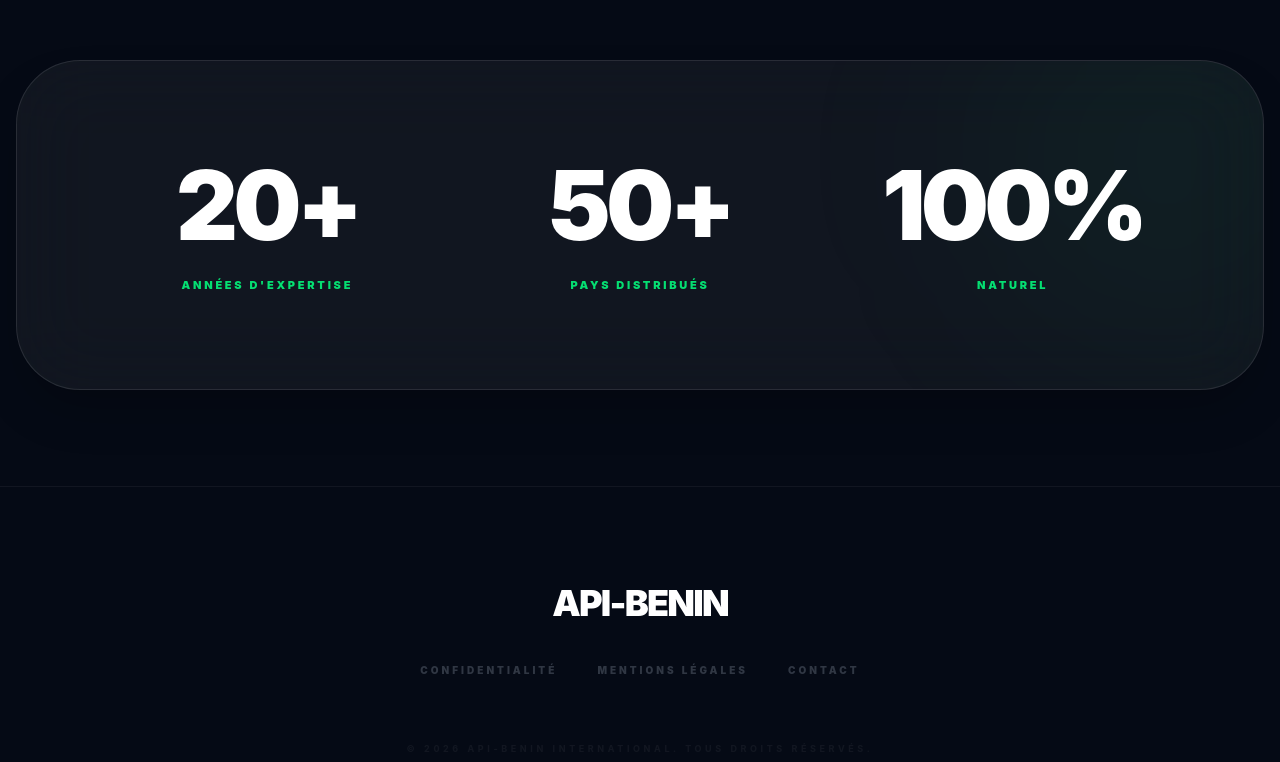
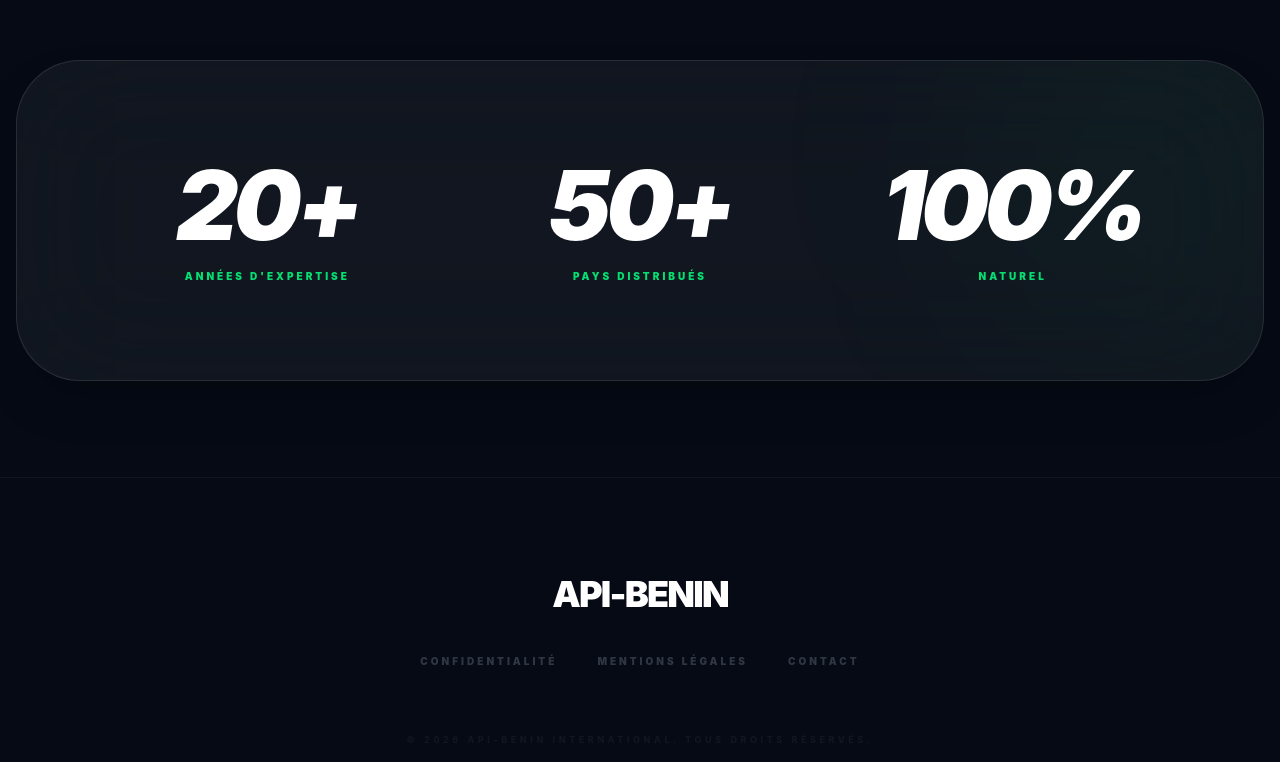
Before and after one commit to vianneycreator-pixel/refonte-api-site, a React (Vite) app: page / in a window 1280 px wide. Shown: the part 2941-3703 px from the top of the page. Built offline with nearby package versions, Linux system fonts and the light colour scheme.

Commit message:
Update Impact.jsx

```diff
--- a/src/components/Impact.jsx
+++ b/src/components/Impact.jsx
@@ -8,17 +8,16 @@
   return (
     <section className="py-24 relative bg-transparent">
       <div className="max-w-7xl mx-auto px-4">
-        <div className="bg-white/5 backdrop-blur-2xl border border-white/10 rounded-[4rem] p-16 md:p-24 shadow-2xl overflow-hidden relative text-center">
-          {/* Orbe de lumière interne discret */}
-          <div className="absolute -top-24 -right-24 w-96 h-96 bg-green-500/5 rounded-full blur-[100px]"></div>
+        <div className="bg-white/5 backdrop-blur-3xl border border-white/10 rounded-[4rem] p-16 md:p-24 shadow-2xl overflow-hidden relative text-center">
+          <div className="absolute -top-24 -right-24 w-96 h-96 bg-green-500/5 rounded-full blur-[120px]"></div>
 
           <div className="grid grid-cols-1 md:grid-cols-3 gap-16 relative z-10">
             {stats.map((s, i) => (
               <div key={i} data-aos="zoom-in" data-aos-delay={i * 100}>
-                <div className="text-7xl md:text-8xl font-black text-white mb-6 tracking-tighter">
+                <div className="text-7xl md:text-8xl font-black text-white mb-4 tracking-tighter italic">
                   {s.value}
                 </div>
-                <div className="text-green-400 font-black uppercase tracking-[0.25em] text-[11px]">
+                <div className="text-green-400 font-black uppercase tracking-[0.3em] text-[10px]">
                   {s.label}
                 </div>
               </div>
```
